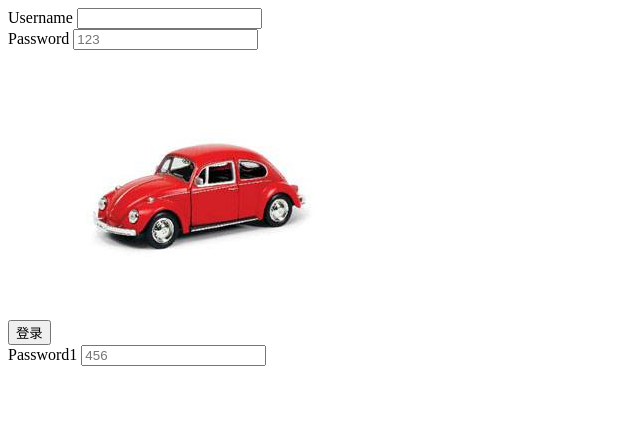
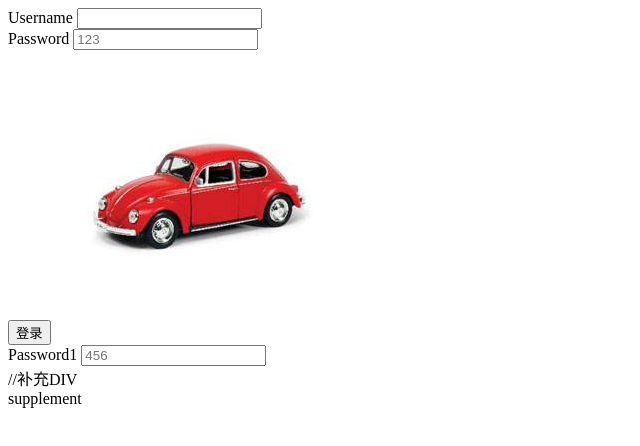
Before and after one commit to primagear/test, a plain HTML site: page index.html in a window 1280 px wide. Shown: the whole page, without its empty margins (0-640 px from the left). Drawn offline with nearby package versions, Linux system fonts and the light colour scheme.

Commit message:
index_v2.html
update index.html

```diff
--- a/index.html
+++ b/index.html
@@ -113,5 +113,8 @@
         <input class="pwd1" type="text" placeholder="456"/>
     </div>
 
+    //补充DIV
+    <div>supplement</div>
+
 </body>
 </html>
```
